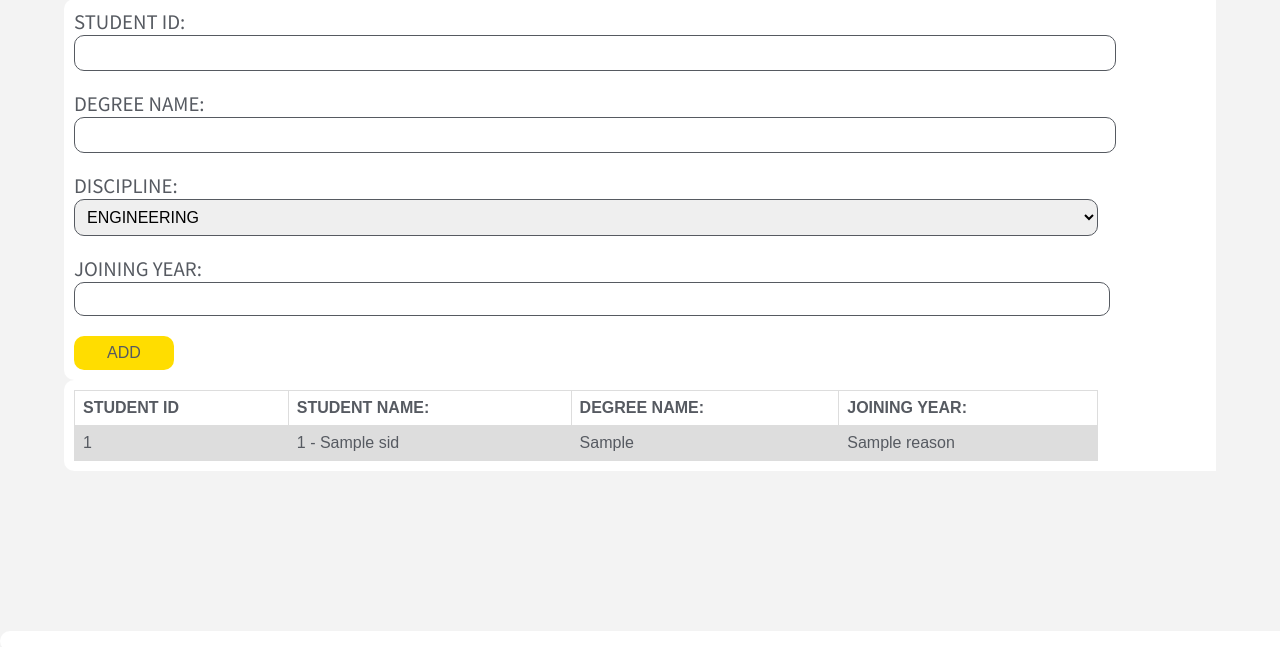
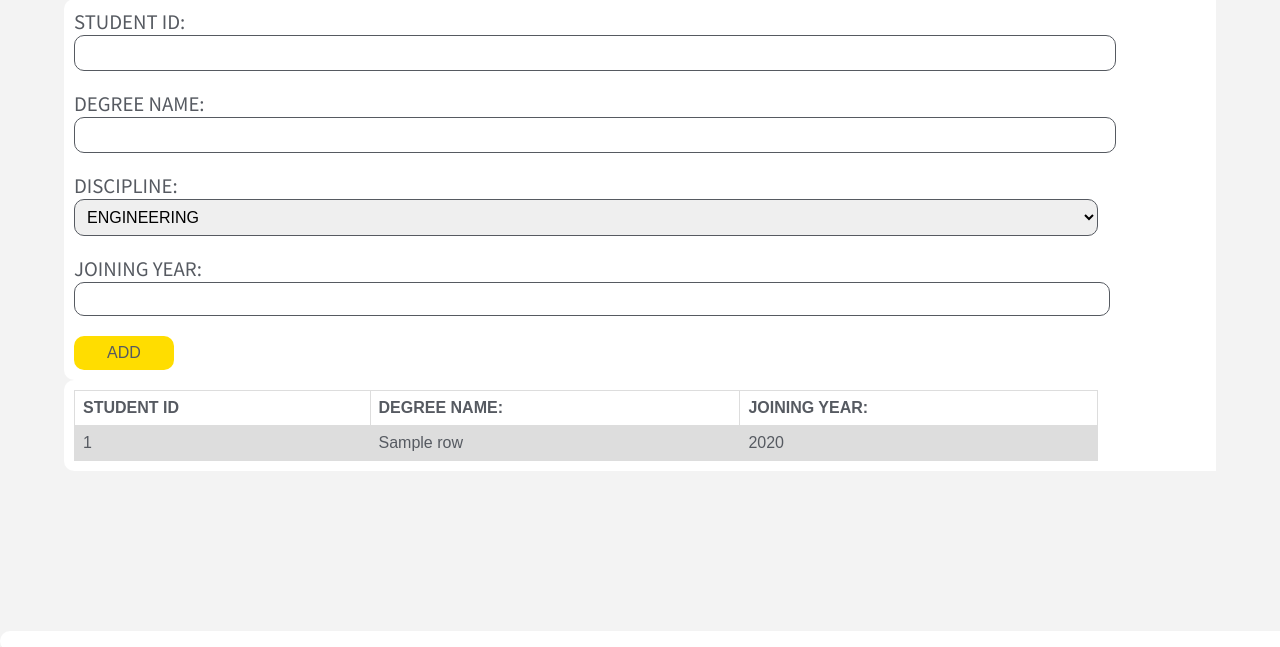
Before and after one commit to ashwin3082002/CodeAlpha_SIH, a Django app: template templates/dashboards/institution/dashboard_institution_enroll_student.html in a window 1280 px wide. Shown: the part 736-1383 px from the top of the page. Run offline with Django 4.2, Linux system fonts and the light colour scheme; the template is opened without the code that fills it: most values are stand-ins (such as "Sample title", 1, 10 or a date in 2020); parts of the project's set-up code (start-up, migrations or seed data) failed here and were passed over.

Commit message:
enroll student table

```diff
--- a/dash/views.py
+++ b/dash/views.py
@@ -589,11 +589,15 @@ def institution_enroll_student(request):
             # students enrolled
             no_of_stu = len(degree.objects.filter(iid_id=uname, status = 'Pursuing').values())
 
+            deg = degree.objects.filter(iid=uname).values
+
+
+
             try:
                 ins_pp = institution_detail.objects.get(id=uname).profile_pic
             except:
                 return redirect('/login/institution')
-            return render(request, 'dashboards\institution\dashboard_institution_enroll_student.html', {'username':uname, 'name':nam, 'email':user_email, 'student_count':no_of_stu, 'pp':ins_pp,})
+            return render(request, 'dashboards\institution\dashboard_institution_enroll_student.html', {'username':uname, 'name':nam, 'email':user_email, 'student_count':no_of_stu, 'pp':ins_pp, 'deg':deg})
     else:
         return redirect('/login/institution')
 
--- a/templates/dashboards/institution/dashboard_institution_enroll_student.html
+++ b/templates/dashboards/institution/dashboard_institution_enroll_student.html
@@ -132,16 +132,14 @@
                                 <table>
                                     <tr>
                                       <th>STUDENT ID</th>
-                                      <th>STUDENT NAME:</th>
                                       <th>DEGREE NAME:</th>
                                       <th>JOINING YEAR:</th>
                                     </tr>
-                                    {% for row in enrolled %}
+                                    {% for row in deg %}
                                     <tr>
-                                        <td>{{row.id}}</td>
-                                        <td>{{row.sid.sid}} - {{row.sid.name}}</td>
-                                        <td>{{row.doc_type}}</td>
-                                        <td>{{row.reason}}</td>
+                                        <td>{{row.sid_id}}</td>
+                                        <td>{{row.name}}</td>
+                                        <td>{{row.year_join}}</td>
                                     </tr>
                                     {% endfor %}
                                 </table>
```
